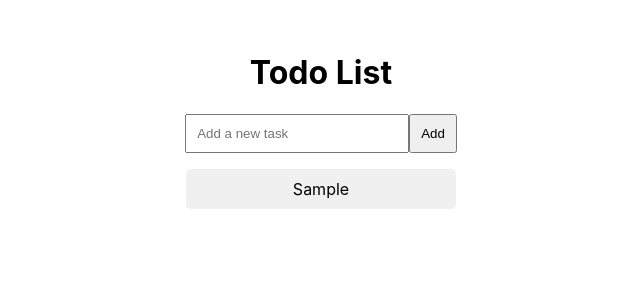
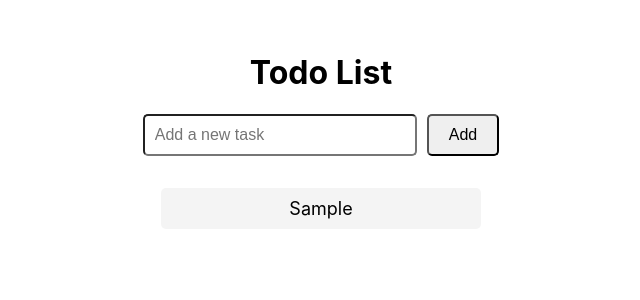
Before and after one commit to Chrisawgey/ucc-hackathon, a React (Create React App) app: page / in a window 1280 px wide. Both pictures are taken after typing "Sample" into the empty fields and a click on the button "Add". Shown: the top 300 px of the page, without its empty margins (319-959 px from the left). Built offline with nearby package versions, Linux system fonts and the light colour scheme.

Commit message:
Update App.js 3

```diff
--- a/src/App.js
+++ b/src/App.js
@@ -16,7 +16,7 @@ function App() {
         id: Date.now(),
         text: newTodo.trim(),
         completed: false,
-        justCompleted: false // prevent confetti when adding
+        justCompleted: false
       }
     ]);
 
@@ -30,10 +30,10 @@ function App() {
         return {
           ...todo,
           completed: !todo.completed,
-          justCompleted: !wasCompleted // only true if it's now marked complete
+          justCompleted: !wasCompleted
         };
       }
-      return { ...todo, justCompleted: false }; // reset others
+      return { ...todo, justCompleted: false };
     });
 
     setTodos(updatedTodos);
@@ -45,7 +45,6 @@ function App() {
       setConfetti(true);
       const timer = setTimeout(() => {
         setConfetti(false);
-        // reset justCompleted after confetti
         setTodos((prev) =>
           prev.map((todo) => ({ ...todo, justCompleted: false }))
         );
@@ -64,13 +63,27 @@ function App() {
           value={newTodo}
           onChange={(e) => setNewTodo(e.target.value)}
           placeholder="Add a new task"
-          style={{ padding: '10px', width: '200px' }}
+          style={{
+            padding: '10px',
+            width: '250px',
+            fontSize: '16px',
+            borderRadius: '5px',
+            marginRight: '10px'
+          }}
         />
-        <button type="submit" style={{ padding: '10px' }}>
+        <button
+          type="submit"
+          style={{
+            padding: '10px 20px',
+            fontSize: '16px',
+            borderRadius: '5px',
+            cursor: 'pointer'
+          }}
+        >
           Add
         </button>
       </form>
-      <ul style={{ listStyle: 'none', padding: 0, marginTop: '1rem' }}>
+      <ul style={{ listStyle: 'none', padding: 0, marginTop: '2rem' }}>
         {todos.map((todo) => (
           <li
             key={todo.id}
@@ -79,10 +92,11 @@ function App() {
               cursor: 'pointer',
               textDecoration: todo.completed ? 'line-through' : 'none',
               padding: '10px',
-              backgroundColor: todo.completed ? '#d3ffd3' : '#f0f0f0',
-              margin: '5px auto',
-              width: '250px',
+              backgroundColor: todo.completed ? '#c8f7c5' : '#f4f4f4',
+              margin: '10px auto',
+              width: '300px',
               borderRadius: '5px',
+              fontSize: '18px'
             }}
           >
             {todo.text}
```
